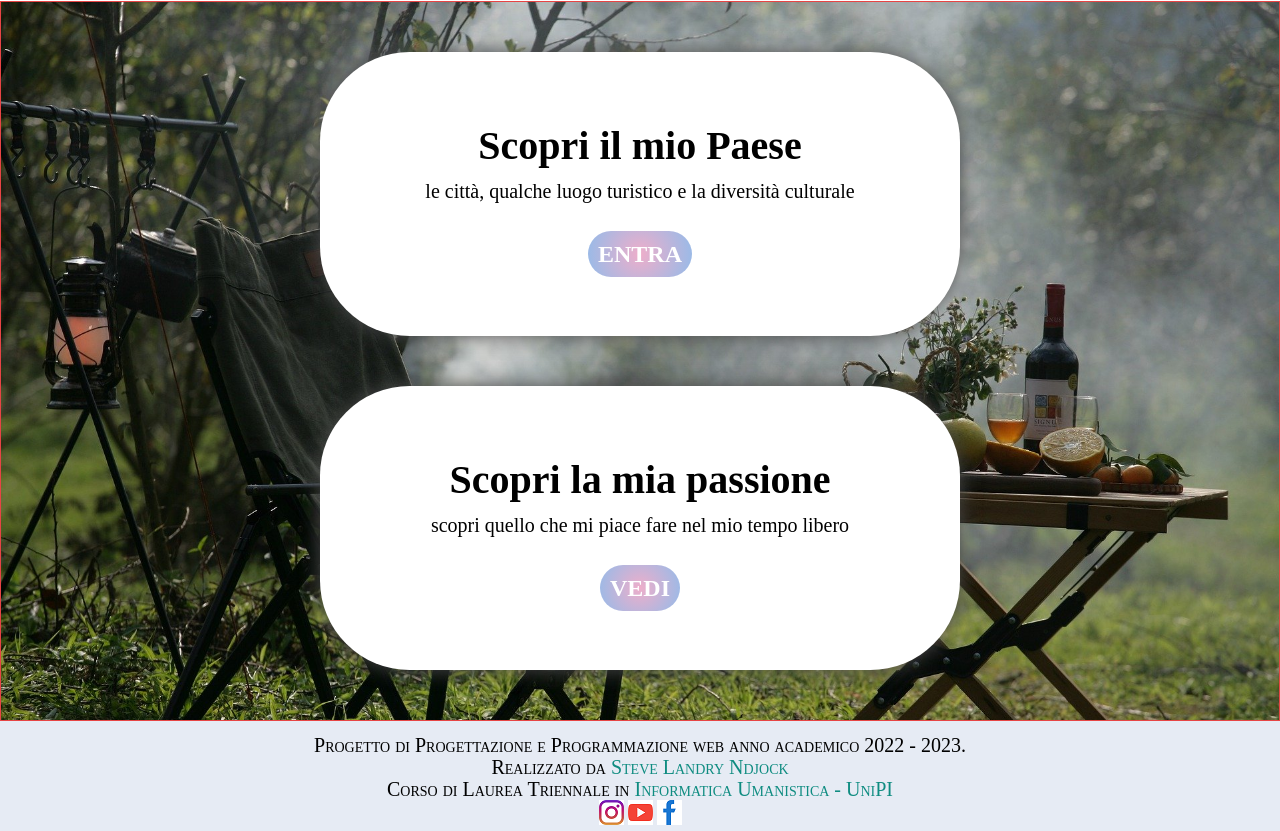
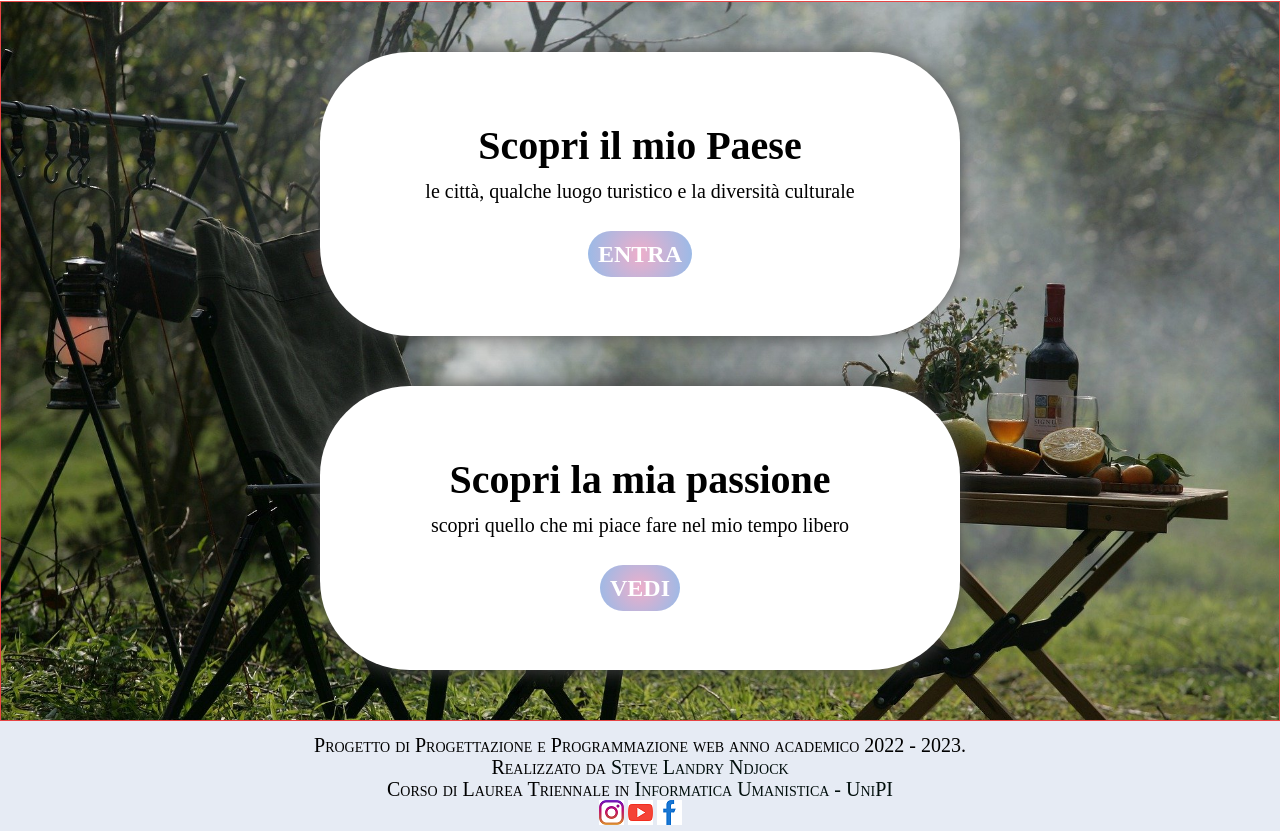
Before and after one commit to kilomo12/sito_accessibity, a plain HTML site: page index.html in a window 1280 px wide. Shown: the part 329-1160 px from the top of the page. Drawn offline with Linux system fonts and the light colour scheme.

Commit message:
footer_color

```diff
--- a/index.css
+++ b/index.css
@@ -369,7 +369,7 @@ a{
     text-decoration: none;
 }
 footer a{
-    color: #0F8C81;
+    color: #010e0c;
 }
 footer p {
 	font-family: 'Poppins';
```
